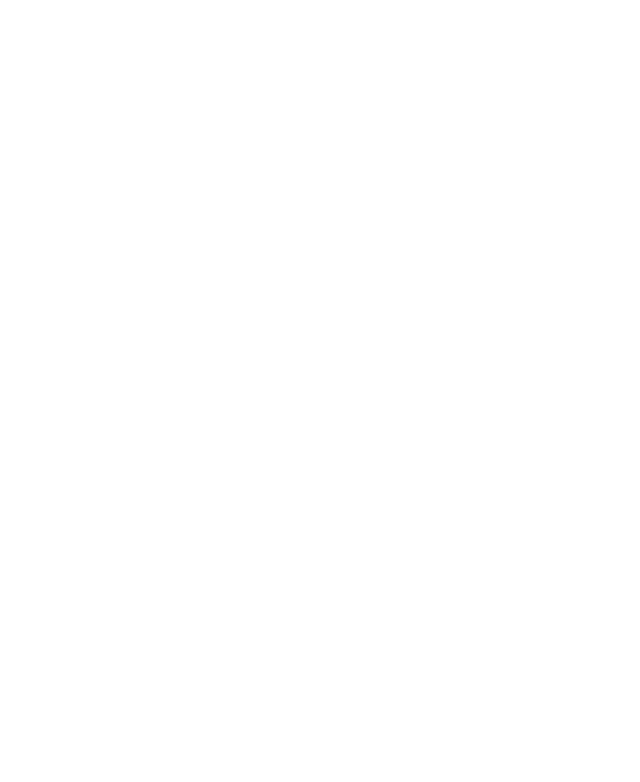
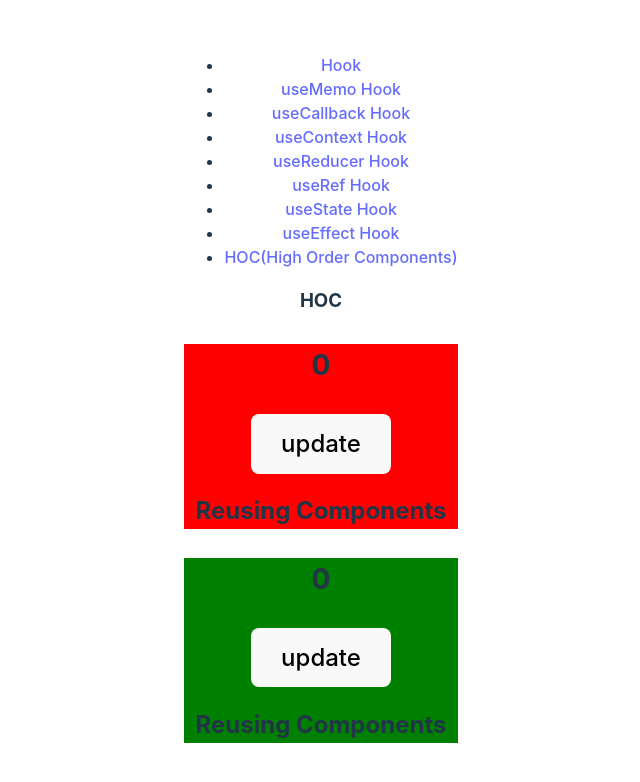
Before and after one commit to siddharth6164/Basic_Topic_React, a React (Vite) app: page /High_Order_Components in a window 1280 px wide. Before the commit this address had no page. Shown: the top 782 px of the page, without its empty margins (319-959 px from the left). Built offline with nearby package versions, Linux system fonts and the light colour scheme.

Commit message:
new hook

```diff
--- a/src/App.jsx
+++ b/src/App.jsx
@@ -8,6 +8,7 @@ import Usereducerhook from './components/Usereducerhook'
 import Userefhook from './components/Userefhook'
 import Usestatehook from './components/Usestatehook'
 import Useeffecthook from './components/Useeffecthook'
+import HOC from './components/HOC/HOC'
 
 function App() {
 
@@ -23,6 +24,8 @@ function App() {
         <Route path="/Userefhook" element={<Userefhook/>} />
         <Route path="/Usestatehook" element={<Usestatehook/>} />
         <Route path="/Useeffecthook" element={<Useeffecthook/>} />
+        <Route path="/High_Order_Components" element={<HOC/>} />
+
         </Route>
       </Routes>
      </BrowserRouter>
--- /dev/null
+++ b/src/components/HOC/HOC.jsx
@@ -0,0 +1,26 @@
+import React, { useState } from 'react'
+import HOCRed from './HOCRed.jsx';
+import HOCGreen from './HOCGreen.jsx';
+
+//HOC Component
+function Counter(){
+    const[count,setCount]=useState(0);
+    return(
+        <div>
+            <h3>{count}</h3>
+            <button onClick={()=>setCount(count+1)}>update</button>
+        </div>
+    )
+}
+
+function HOC() {
+  return (
+    <div>
+        <h3>HOC</h3>
+        <HOCRed cmp={Counter} name={"Reusing Components"}/>
+        <HOCGreen cmp={Counter} name={"Reusing Components"}/>
+    </div>
+  )
+}
+
+export default HOC
--- /dev/null
+++ b/src/components/HOC/HOCGreen.jsx
@@ -0,0 +1,12 @@
+import React from 'react'
+
+function HOCGreen(props){
+        return (
+            <div style={{background:"green"}}>
+                <h2><props.cmp/></h2>
+                <h2>{props.name}</h2>
+            </div>
+        )
+    }
+
+export default HOCGreen
--- /dev/null
+++ b/src/components/HOC/HOCRed.jsx
@@ -0,0 +1,12 @@
+import React from 'react'
+
+function HOCRed(props){
+    return(
+        <div style={{background:"red"}}>
+            <h2><props.cmp/></h2>
+            <h2>{props.name}</h2>
+        </div>
+    )
+}
+
+export default HOCRed
--- a/src/components/Layout.jsx
+++ b/src/components/Layout.jsx
@@ -12,9 +12,10 @@ function Layout() {
             <li><Link to="/Userefhook">useRef Hook</Link></li>
             <li><Link to="/Usestatehook">useState Hook</Link></li>
             <li><Link to="/Useeffecthook">useEffect Hook</Link></li>
+            <li><Link to="/High_Order_Components">HOC(High Order Components)</Link></li>
+
         </ul>
         <Outlet/>
-
     </div>
   )
 }
```
